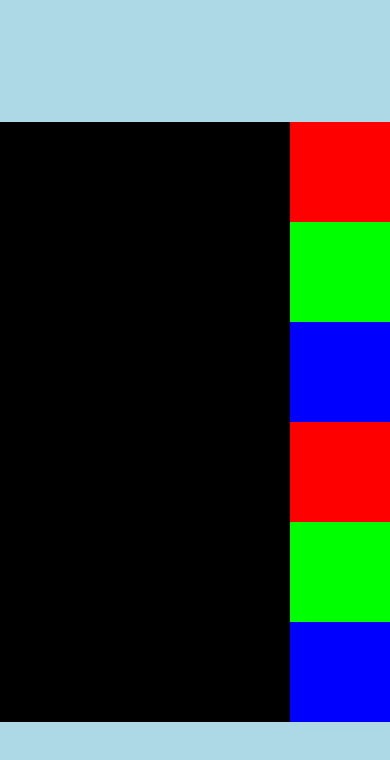
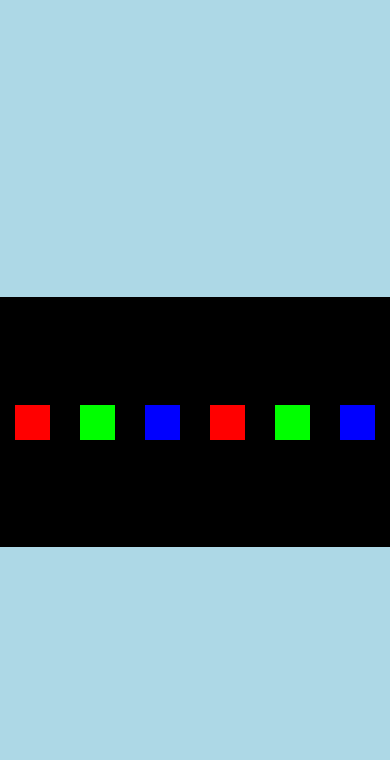
Before and after one commit to TiagoFernandes11/react-native-course, a React Native app in the folder NovoProjeto/: screen / in a window 390 px wide. Shown: the top 760 px of the page. Built offline with nearby package versions, Linux system fonts and the light colour scheme.

Commit message:
Flexbox v3

```diff
--- a/NovoProjeto/App.js
+++ b/NovoProjeto/App.js
@@ -9,11 +9,12 @@ import DigiteSeuNome from "./components/DigiteSeuNome";
 import Quadrado from "./components/layout/Quadrado";
 import FlexBoxv1 from "./components/layout/FlexBoxv1";
 import FlexBoxV2 from "./components/layout/FlexBoxV2";
+import FlexBoxV3 from "./components/layout/FlexBoxV3";
 
 export default function App() {
   return (
     <SafeAreaView style={styles.container}>
-      <FlexBoxV2 />
+      <FlexBoxV3 />
     </SafeAreaView>
   );
 }
--- a/NovoProjeto/components/layout/FlexBoxV3.js
+++ b/NovoProjeto/components/layout/FlexBoxV3.js
@@ -4,7 +4,7 @@ import Quadrado from "./Quadrado";
 
 export default (props) => {
   return (
-    <View style={estilo.FlexV2}>
+    <View style={estilo.FlexV3}>
       <Quadrado color="#F00" />
       <Quadrado color="#0F0" />
       <Quadrado color="#00F" />
@@ -16,10 +16,12 @@ export default (props) => {
 };
 
 const estilo = StyleSheet.create({
-  FlexV2: {
+  FlexV3: {
+    flexDirection:"row",
+    justifyContent: "space-around",
+    alignItems: "center",
+    height: 250,
     width: "100%",
-    alignItems: "flex-end",
-    justifyContent: "space-evenly",
     backgroundColor: "black",
   },
 });
--- a/NovoProjeto/components/layout/Quadrado.js
+++ b/NovoProjeto/components/layout/Quadrado.js
@@ -2,7 +2,7 @@ import React from "react";
 import { Text, View, StyleSheet } from "react-native";
 
 export default (props) => {
-  const lado = 100;
+  const lado = 35;
   return (
     <View
       style={{
```
